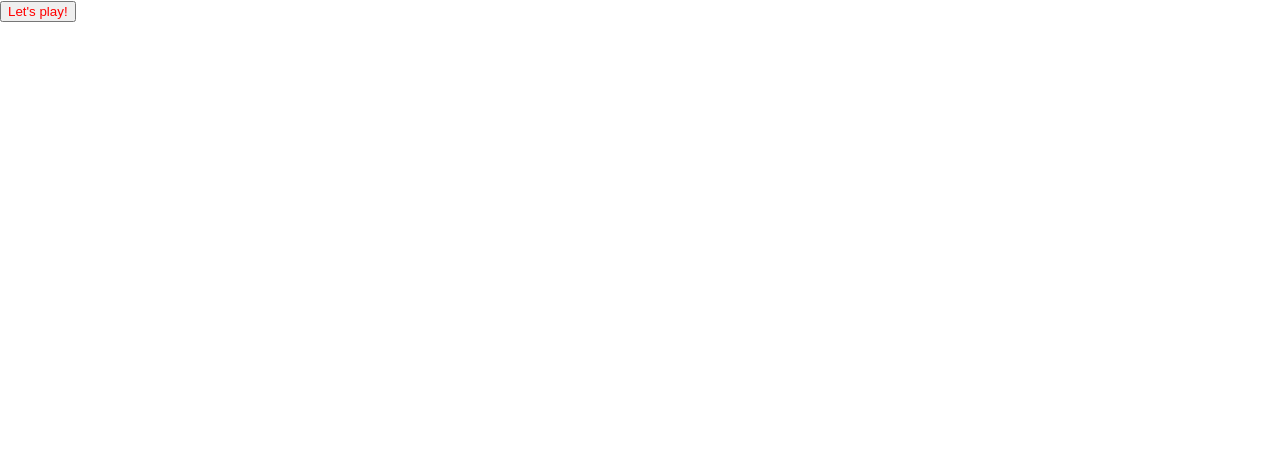
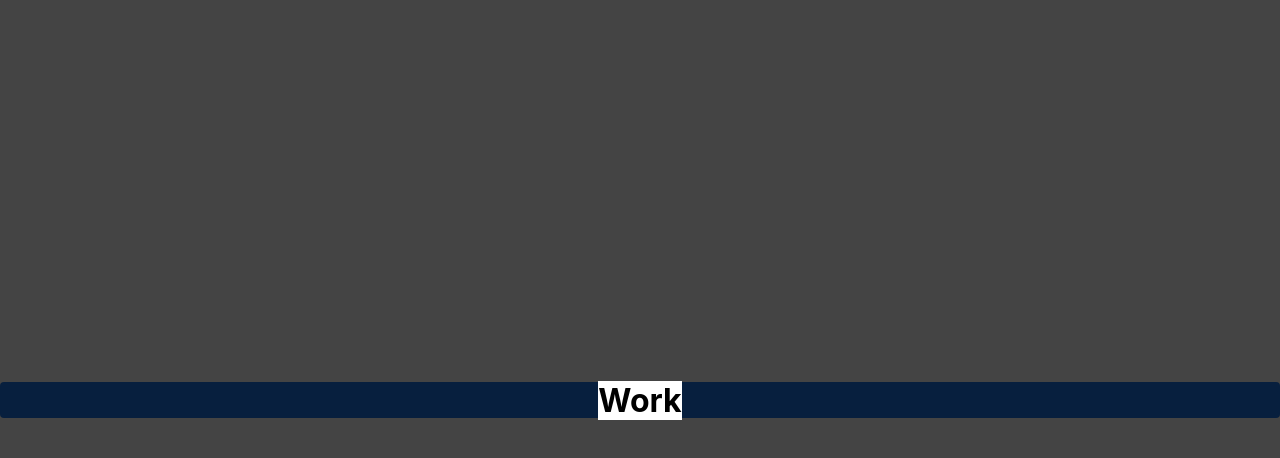
Before and after one commit to nazar-lazarchuk/minesweeper-game, a React (Create React App) app: page / in a window 1280 px wide. Shown: the top 458 px of the page. Built offline with nearby package versions, Linux system fonts and the light colour scheme.

Commit message:
button styles update, Modal component

```diff
--- /dev/null
+++ b/src/App.module.scss
@@ -0,0 +1,9 @@
+.playBtn {
+  position: absolute;
+  top: 0;
+  left: 0;
+  right: 0;
+  bottom: 0;
+  margin: auto;
+  height: min-content;
+}
--- a/src/App.tsx
+++ b/src/App.tsx
@@ -1,12 +1,15 @@
 import { FC } from 'react';
 import { Button } from './components/Button';
+import { Modal } from './components/Modal';
+import styles from './App.module.scss';
 
 const App: FC = () => {
   return (
     <div>
-      <Button>
-        Let's play!
-      </Button>
+      <Button className={styles.playBtn}>Let's play!</Button>
+      <Modal>
+        <h1 style={{ background: 'white' }}>Work</h1>
+      </Modal>
     </div>
   );
 };
--- a/src/components/Button/Button.module.scss
+++ b/src/components/Button/Button.module.scss
@@ -1,3 +1,15 @@
 .btn {
-  color: red;
+  border: 0;
+  border-radius: 4px;
+  padding: 6px 12px;
+
+  cursor: pointer;
+  color: var(--color-text-primary);
+  background-color: var(--color-primary);
+  font-size: var(--default-font-size);
+  line-height: var(--default-line-height);
+
+  &:focus {
+    outline-color: var(--color-outline-primary);
+  }
 }
--- /dev/null
+++ b/src/components/Modal/Modal.module.scss
@@ -0,0 +1,20 @@
+.modal,
+.content {
+  position: absolute;
+  left: 0;
+  right: 0;
+  top: 0;
+  bottom: 0;
+}
+.modal {
+  background: #000000bb;
+}
+
+.content {
+  width: min-content;
+  height: min-content;
+  max-width: 100%;
+  max-height: 100%;
+  margin: auto;
+  overflow: auto;
+}
--- /dev/null
+++ b/src/components/Modal/Modal.tsx
@@ -0,0 +1,25 @@
+import { FC } from 'react';
+import { ModalProps } from './Modal.types';
+import styles from './Modal.module.scss';
+
+export const Modal: FC<ModalProps> = ({
+  backdropProps = {},
+  wrapperProps = {},
+  children,
+}) => {
+  const modalClassName = backdropProps.className
+    ? `${backdropProps.className} ${styles.modal}`
+    : styles.modal;
+
+  const contentClassName = wrapperProps.className
+    ? `${wrapperProps.className} ${styles.content}`
+    : styles.content;
+
+  return (
+    <div {...backdropProps} className={modalClassName}>
+      <div {...wrapperProps} className={contentClassName}>
+        {children}
+      </div>
+    </div>
+  );
+};
--- /dev/null
+++ b/src/components/Modal/Modal.types.ts
@@ -0,0 +1,6 @@
+import { HTMLAttributes } from 'react';
+
+export type ModalProps = {
+  backdropProps?: HTMLAttributes<HTMLDivElement>;
+  wrapperProps?: HTMLAttributes<HTMLDivElement>;
+};
--- /dev/null
+++ b/src/components/Modal/index.ts
@@ -0,0 +1,2 @@
+export {Modal} from './Modal';
+export type {ModalProps} from './Modal.types';
--- a/src/index.css
+++ b/src/index.scss
@@ -11,3 +11,12 @@ code {
   font-family: source-code-pro, Menlo, Monaco, Consolas, 'Courier New',
     monospace;
 }
+
+:root {
+  --color-text-primary: #fff;
+  --color-outline-primary: #1aa7e8;
+  --color-primary: #1a73e8;
+
+  --default-font-size: 18px;
+  --default-line-height: 24px;
+}
--- a/src/index.tsx
+++ b/src/index.tsx
@@ -1,6 +1,6 @@
 import React from 'react';
 import ReactDOM from 'react-dom';
-import './index.css';
+import './index.scss';
 import App from './App';
 import reportWebVitals from './reportWebVitals';
 
```
